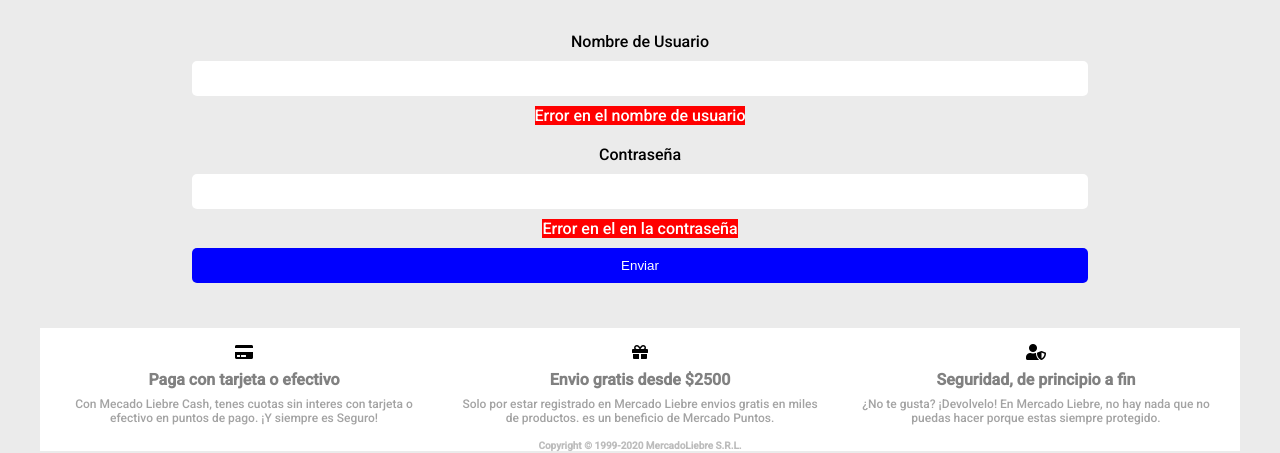
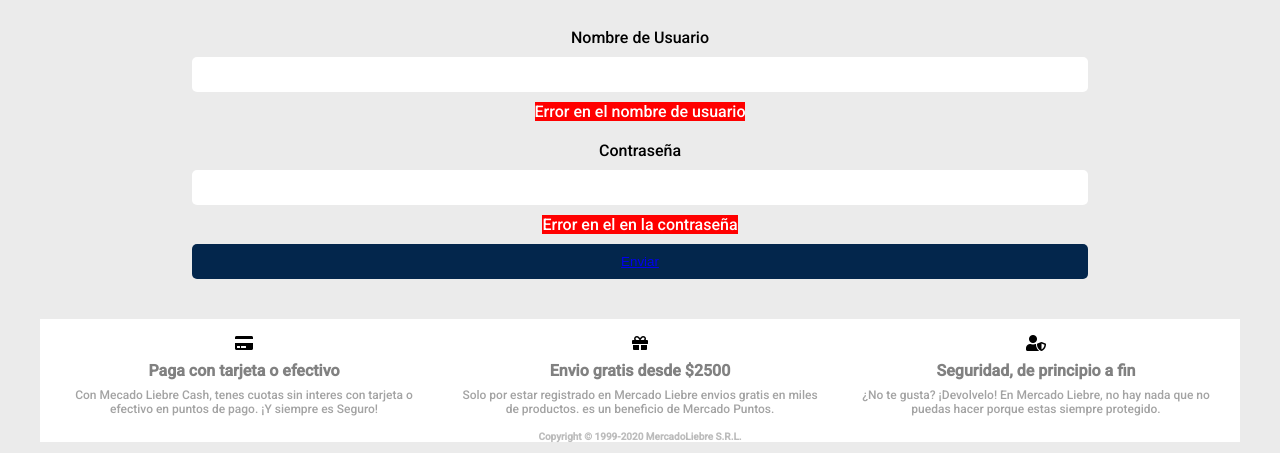
Before and after one commit to Shaihueque/Mercado_Liebre_JulianJara, a website: page views/login.html in a window 1280 px wide. Shown: the part 347-800 px from the top of the page. Drawn offline with Linux system fonts and the light colour scheme.

Commit message:
style a login - boton

```diff
--- a/public/css/loginStyle.css
+++ b/public/css/loginStyle.css
@@ -123,7 +123,7 @@ main h1{
 
 .formulario{
     width: 100%;
-    height: 35vh;
+    height: 100%;
     display: flex;
     flex-direction: column;
     align-items: center;
@@ -146,15 +146,19 @@ label{
 }
 
 .btn-enviar{
-    background-color: blue;
+    background-color: #03264c;
+    color: white;
     margin-bottom: 10px;
 
 }
+.btn-enviar:hover{
+    background-color: blue;
+}
 
-.btn-enviar a{
+/*.btn-enviar a{
     color: white;
     text-decoration: none;
-}
+}*/
 
 .feedback{
     background-color: red;
```
